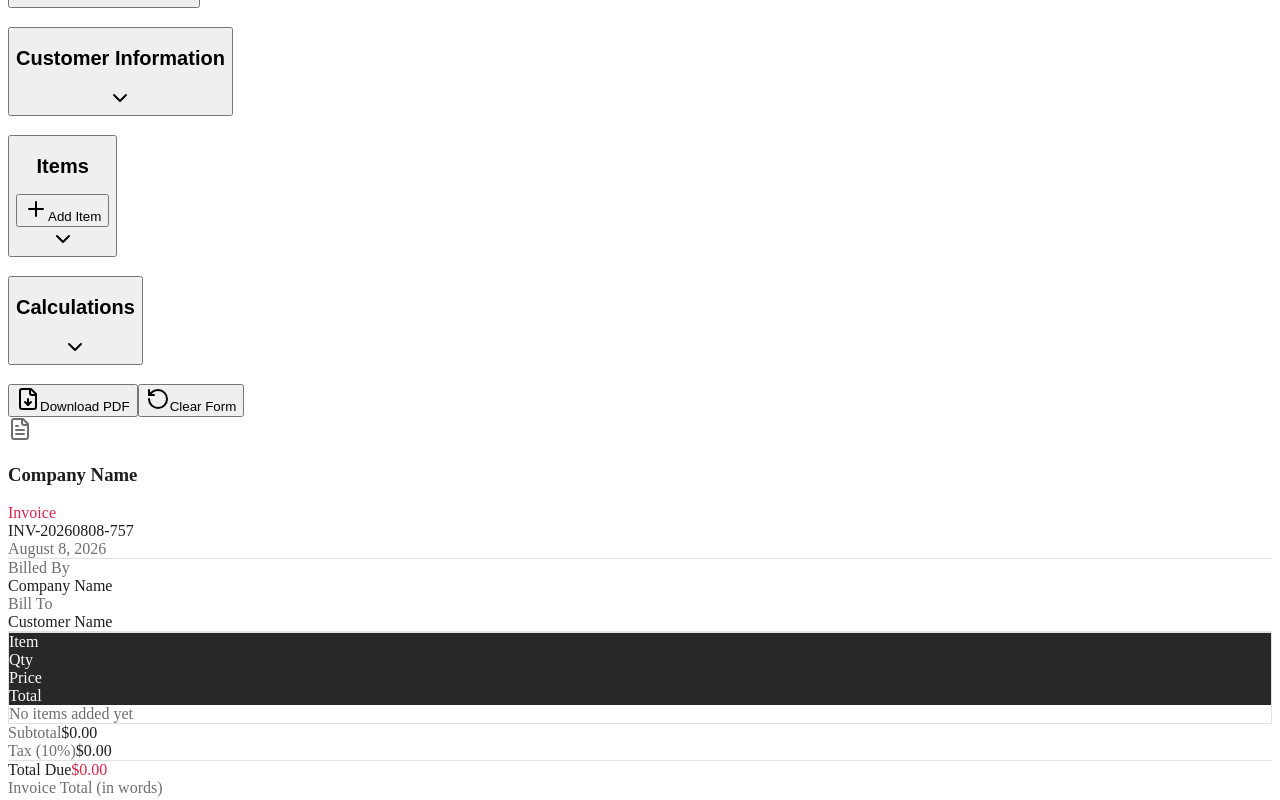
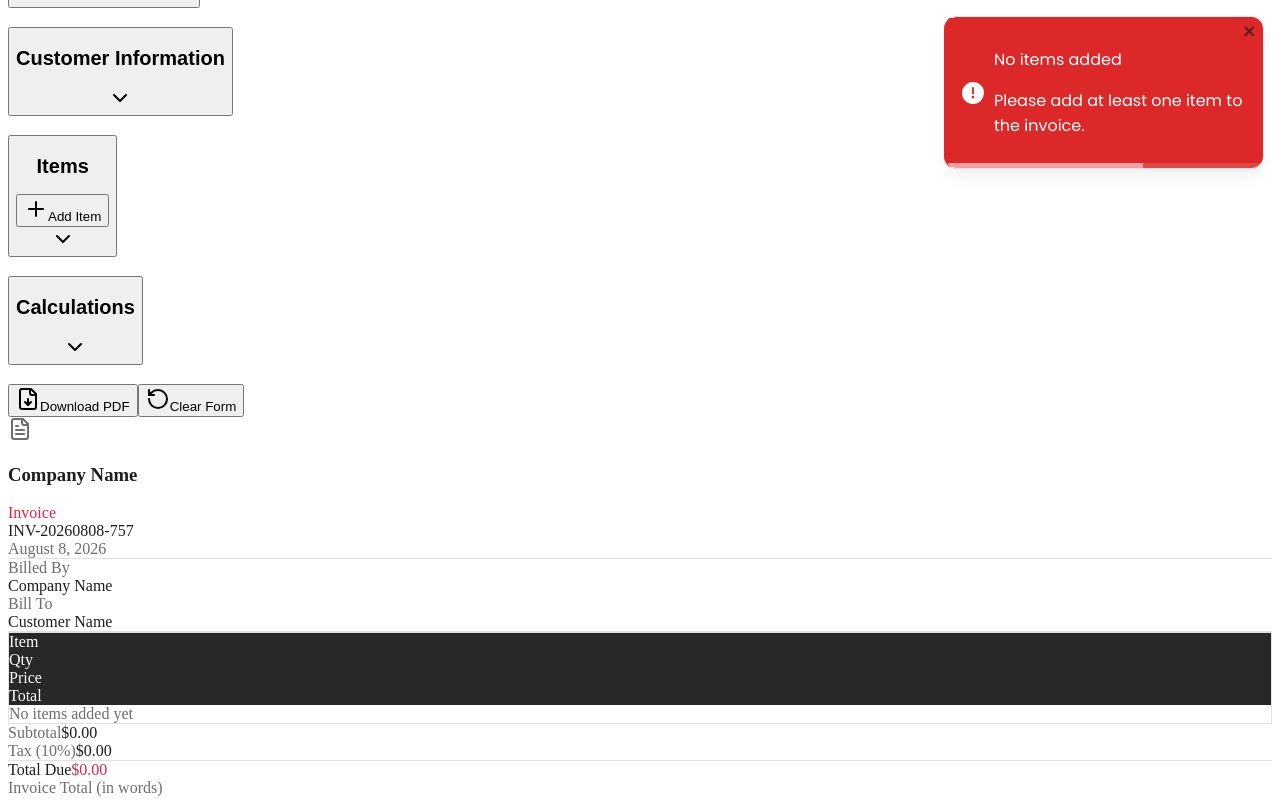
Before and after one commit to Devansh-Kumar-Saini/SleekInvoice---Generate-Elegant-Invoices-in-Seconds, a React (Vite) app in the folder Product/client/: page / in a window 1280 px wide. Both pictures are taken after a click on the button "Download PDF". Shown: the part 619-1419 px from the top of the page. Built offline with nearby package versions, Linux system fonts and the light colour scheme.

Commit message:
React Tostify added

```diff
--- a/Product/client/src/App.tsx
+++ b/Product/client/src/App.tsx
@@ -1,5 +1,6 @@
 import { Switch, Route } from "wouter";
-import { Toaster } from "@/components/ui/toaster";
+import { ToastContainer } from "react-toastify";
+import "react-toastify/dist/ReactToastify.css";
 import { TooltipProvider } from "@/components/ui/tooltip";
 import { ThemeProvider } from "@/hooks/use-theme";
 import { Header } from "@/components/header";
@@ -23,7 +24,19 @@ function App() {
           <Header />
           <Router />
         </div>
-        <Toaster />
+        {/* Single, app-wide notification surface. Every popup, toast, and
+         * error in the app goes through the toast() helper in
+         * hooks/use-toast.tsx, which calls into react-toastify — this is the
+         * one container that renders all of them. */}
+        <ToastContainer
+          position="top-right"
+          autoClose={5000}
+          newestOnTop
+          closeOnClick
+          pauseOnHover
+          theme="colored"
+          toastClassName="invoiceforge-toast"
+        />
       </TooltipProvider>
     </ThemeProvider>
   );
--- /dev/null
+++ b/Product/client/src/hooks/use-toast.tsx
@@ -0,0 +1,53 @@
+import * as React from "react"
+import { toast as toastify, type Id } from "react-toastify"
+
+/**
+ * Unified notification adapter — every popup, notification, and error in the
+ * app (across all templates, forms, and background operations) is expected
+ * to go through this single `toast()` function, which is a thin wrapper
+ * around react-toastify. Keeping the original `{ title, description,
+ * variant }` call shape means every existing call site (and any future one)
+ * stays untouched — only the rendering backend changed.
+ */
+
+export type ToastVariant = "default" | "destructive"
+
+export interface ToastOptions {
+  title?: string
+  description?: string
+  variant?: ToastVariant
+}
+
+function renderToastBody({ title, description }: ToastOptions) {
+  if (title && description) {
+    return (
+      <div className="grid gap-1">
+        <p className="text-sm font-semibold leading-tight">{title}</p>
+        <p className="text-sm opacity-90 leading-snug">{description}</p>
+      </div>
+    )
+  }
+  return <p className="text-sm font-medium">{title ?? description ?? ""}</p>
+}
+
+function toast({ variant = "default", ...props }: ToastOptions): { id: Id } {
+  const body = renderToastBody(props)
+
+  const id =
+    variant === "destructive"
+      ? toastify.error(body)
+      : toastify.success(body)
+
+  return { id }
+}
+
+/** Kept for API parity with the previous hook-based implementation — react-toastify
+ * needs no subscription/state plumbing, so this is now just a stable accessor. */
+function useToast() {
+  return {
+    toast,
+    dismiss: (toastId?: Id) => toastify.dismiss(toastId),
+  }
+}
+
+export { useToast, toast }
--- a/Product/client/src/index.css
+++ b/Product/client/src/index.css
@@ -260,3 +260,47 @@
     inset: -1px;
   }
 }
+/* react-toastify — unified popup/notification/error surface for the whole
+ * app. Re-themed to use the same HSL design tokens (and the same light/dark
+ * axis, driven by the .dark class on <html>) as every other component,
+ * rather than the library's default color scheme. */
+.Toastify__toast-container {
+  --toastify-color-light: hsl(var(--card));
+  --toastify-color-dark: hsl(var(--card));
+  --toastify-color-success: hsl(var(--primary));
+  --toastify-color-error: hsl(var(--destructive));
+  --toastify-text-color-light: hsl(var(--card-foreground));
+  --toastify-text-color-dark: hsl(var(--card-foreground));
+}
+
+.Toastify__toast {
+  border-radius: var(--radius);
+  border: 1px solid hsl(var(--card-border));
+  box-shadow: var(--shadow-lg);
+  font-family: var(--font-sans);
+}
+
+.Toastify__toast--success {
+  border-left: 4px solid hsl(var(--primary));
+}
+
+.Toastify__toast--error {
+  border-left: 4px solid hsl(var(--destructive));
+}
+
+.Toastify__close-button {
+  color: hsl(var(--card-foreground));
+  opacity: 0.6;
+}
+
+.Toastify__close-button:hover {
+  opacity: 1;
+}
+
+.Toastify__progress-bar--success {
+  background: hsl(var(--primary));
+}
+
+.Toastify__progress-bar--error {
+  background: hsl(var(--destructive));
+}
--- a/Product/package.json
+++ b/Product/package.json
@@ -31,7 +31,6 @@
     "@radix-ui/react-slot": "^1.2.3",
     "@radix-ui/react-switch": "^1.2.6",
     "@radix-ui/react-tabs": "^1.1.13",
-    "@radix-ui/react-toast": "^1.2.15",
     "@radix-ui/react-toggle": "^1.1.10",
     "@radix-ui/react-toggle-group": "^1.1.11",
     "@radix-ui/react-tooltip": "^1.2.8",
@@ -49,6 +48,7 @@
     "react-dom": "^18.3.1",
     "react-hook-form": "7.55.0",
     "react-resizable-panels": "^3.0.6",
+    "react-toastify": "^11.0.5",
     "recharts": "^3.3.0",
     "tailwind-merge": "^2.6.0",
     "tailwindcss-animate": "^1.0.7",
--- a/Product/vite.config.ts
+++ b/Product/vite.config.ts
@@ -31,9 +31,9 @@ export default defineConfig({
             "@radix-ui/react-tooltip",
             "@radix-ui/react-slot",
             "@radix-ui/react-label",
-            "@radix-ui/react-toast",
           ],
           "vendor-forms": ["react-hook-form", "zod"],
+          "vendor-toast": ["react-toastify"],
         },
       },
     },
```
Also changed, not shown: Product/_to_delete/toast.tsx (renamed from Product/client/src/components/ui/toast.tsx), Product/_to_delete/toaster.tsx (renamed from Product/client/src/components/ui/toaster.tsx), Product/_to_delete/use-toast.ts (renamed from Product/client/src/hooks/use-toast.ts), 1 other file (tests, documents, lock files or other folders).
